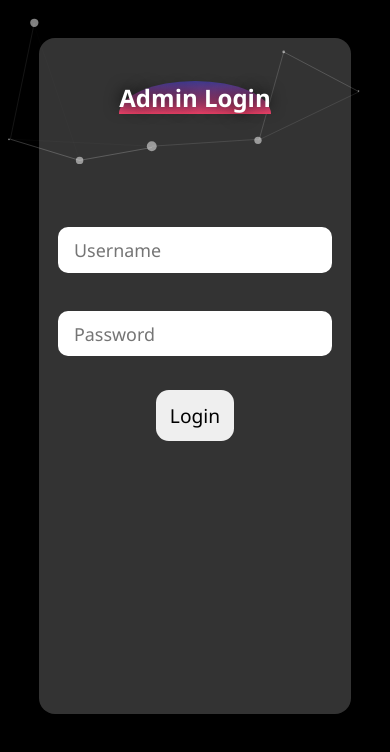
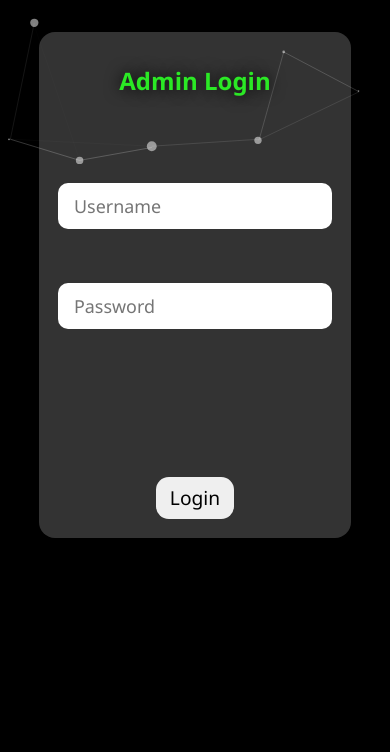
Before and after one commit to Ashwin-V17/SDMS_CRUD, a React (Vite) app in the folder SDMS_FrontEnd/: page / in a window 390 px wide. Shown: the top 752 px of the page. Built offline with nearby package versions, Linux system fonts and the light colour scheme; a web font is replaced by a local one.

Commit message:
made some changes

```diff
--- a/SDMS_FrontEnd/src/App.css
+++ b/SDMS_FrontEnd/src/App.css
@@ -403,7 +403,7 @@ input[type="submit"]:hover {
     .fetching-form
     .fetch-details
     > input[type="text"]:placeholder-shown {
-    min-width: 80%;
+    min-width: 86%;
     max-width: 90%;
   }
   .Main-container-update
--- a/SDMS_FrontEnd/src/Home.css
+++ b/SDMS_FrontEnd/src/Home.css
@@ -8,7 +8,7 @@
 body {
   max-width: 100vw;
 }
-header {
+.home-header {
   position: relative;
   width: 100%;
   height: 14vh;
@@ -18,12 +18,12 @@ header {
   justify-content: center;
   margin-bottom: 4rem;
 }
-header div {
+.home-header div {
   min-width: 98%;
   max-width: 100%;
   height: 14vh;
 }
-header :nth-child(1) {
+.home-header :nth-child(1) {
   position: absolute;
   z-index: 0;
 
@@ -52,7 +52,7 @@ header :nth-child(1) {
 
   filter: progid: DXImageTransform.Microsoft.gradient( startColorstr="#F44369", endColorstr="#3E3B92", GradientType=1 );
 }
-header :nth-child(2) {
+.home-header :nth-child(2) {
   position: absolute;
   z-index: 1;
   /* background: rgba(12, 232, 225, 0.5); */
@@ -80,7 +80,7 @@ header :nth-child(2) {
   filter: progid: DXImageTransform.Microsoft.gradient( startColorstr="#42047E", endColorstr="#07F49E", GradientType=1 );
 }
 
-header :nth-child(3) {
+.home-header :nth-child(3) {
   position: absolute;
   z-index: 3;
   /* background: rgba(12, 232, 225, 0.5); */
@@ -108,7 +108,7 @@ header :nth-child(3) {
   filter: progid: DXImageTransform.Microsoft.gradient( startColorstr="#46B83D", endColorstr="#111E0B", GradientType=1 );
 }
 
-header :nth-child(4) {
+.home-header :nth-child(4) {
   position: absolute;
   z-index: 4;
   /* background: rgba(12, 232, 225, 0.5); */
--- a/SDMS_FrontEnd/src/Home.jsx
+++ b/SDMS_FrontEnd/src/Home.jsx
@@ -4,7 +4,7 @@ import "./Home.css";
 function Home() {
   return (
     <>
-      <header>
+      <header className="home-header">
         <div className="bg-div-header"></div>
         <div className="bg-div-header"></div>
         <div className="bg-div-header"></div>
--- a/SDMS_FrontEnd/src/Login.css
+++ b/SDMS_FrontEnd/src/Login.css
@@ -2,7 +2,7 @@
   min-height: 80vh;
   min-width: 30vw;
   background: rgba(255, 255, 255, 0.2);
-  margin-top: 2.4rem;
+  margin-top: 2rem;
   border-radius: 1rem;
   display: flex;
   align-items: start;
@@ -10,18 +10,22 @@
 }
 
 .login-container h2 {
-  color: #fff;
+  color: hsl(118, 82%, 53%);
   text-shadow: 0 0 1rem #000;
+  margin: 1rem 0 4rem 0;
 }
 
 .login-container .login-form {
   display: flex;
   width: 90%;
+  min-height: 80vh;
   justify-content: center;
   align-items: center;
-  justify-content: center;
+  justify-content: flex-start;
   flex-direction: column;
   position: relative;
+  padding-top: 5%;
+  gap: 1rem;
 }
 .login-form input {
   margin: 0.4rem 0 2rem 0;
@@ -35,7 +39,9 @@
 .login-form p {
   color: #ff0000;
   font-size: 1.2rem;
-  margin-bottom: 1rem;
+  position: absolute;
+  top: 100px;
+  /* margin-bottom: 1rem; */
 }
 
 .login-form input:placeholder-shown {
@@ -48,14 +54,20 @@
   font-size: 1.18rem;
 }
 
+.login-form .login-submit-container {
+  display: flex;
+  align-items: center;
+  justify-content: center;
+  margin-top: 1rem;
+}
 .login-form button[type="submit"] {
-  position: absolute;
+  /* position: relative; */
   z-index: 2;
-  top: 20rem;
-  margin-top: 4rem;
-  min-width: 10vw;
+  /* top: 20rems; */
+  margin-top: 2rem;
+  min-width: 9.2vw;
   max-width: 12vw;
-  min-height: 6vh;
+  min-height: 5vh;
   border-radius: 0.8rem;
   font-size: 1.2rem;
   border: none;
@@ -71,11 +83,19 @@
 @media (max-width: 478px) {
   #root .login-container {
     min-width: 80vw;
+    min-height: 50vh;
+    max-height: 60vh;
     align-items: start;
     justify-content: center;
   }
+
+  .login-container .login-form {
+    min-height: 40vh;
+  }
+
   .login-form button[type="submit"] {
     top: 18rem;
     min-width: 20vw;
+    margin: 10vh 0;
   }
 }
--- a/SDMS_FrontEnd/src/Login.jsx
+++ b/SDMS_FrontEnd/src/Login.jsx
@@ -49,8 +49,9 @@ function LoginPage() {
           value={password}
           onChange={(e) => setPassword(e.target.value)}
         />
-
-        <button type="submit">Login</button>
+        <div className="login-submit-container">
+          <button type="submit">Login</button>
+        </div>
       </form>
     </div>
   );
--- a/SDMS_FrontEnd/src/MainTask.jsx
+++ b/SDMS_FrontEnd/src/MainTask.jsx
@@ -21,6 +21,8 @@ const MainTask = () => {
   const [district, setDistrict] = useState("");
   const [taluk, setTaluk] = useState([]);
   const [division, setDivision] = useState([]);
+  const [selectedDivision, setSelectedDivision] = useState("");
+  const [selectedTaluk, setSelectedTaluk] = useState("");
   const [isInvalid, setIsInvalid] = useState(false);
 
   useEffect(() => {
@@ -77,6 +79,9 @@ const MainTask = () => {
       date: datePart,
       age,
       address,
+      district,
+      division,
+      taluk,
       sub1,
       sub2,
       sub3,
```
Also changed, not shown: 2 other files (tests, documents, lock files or other folders).
